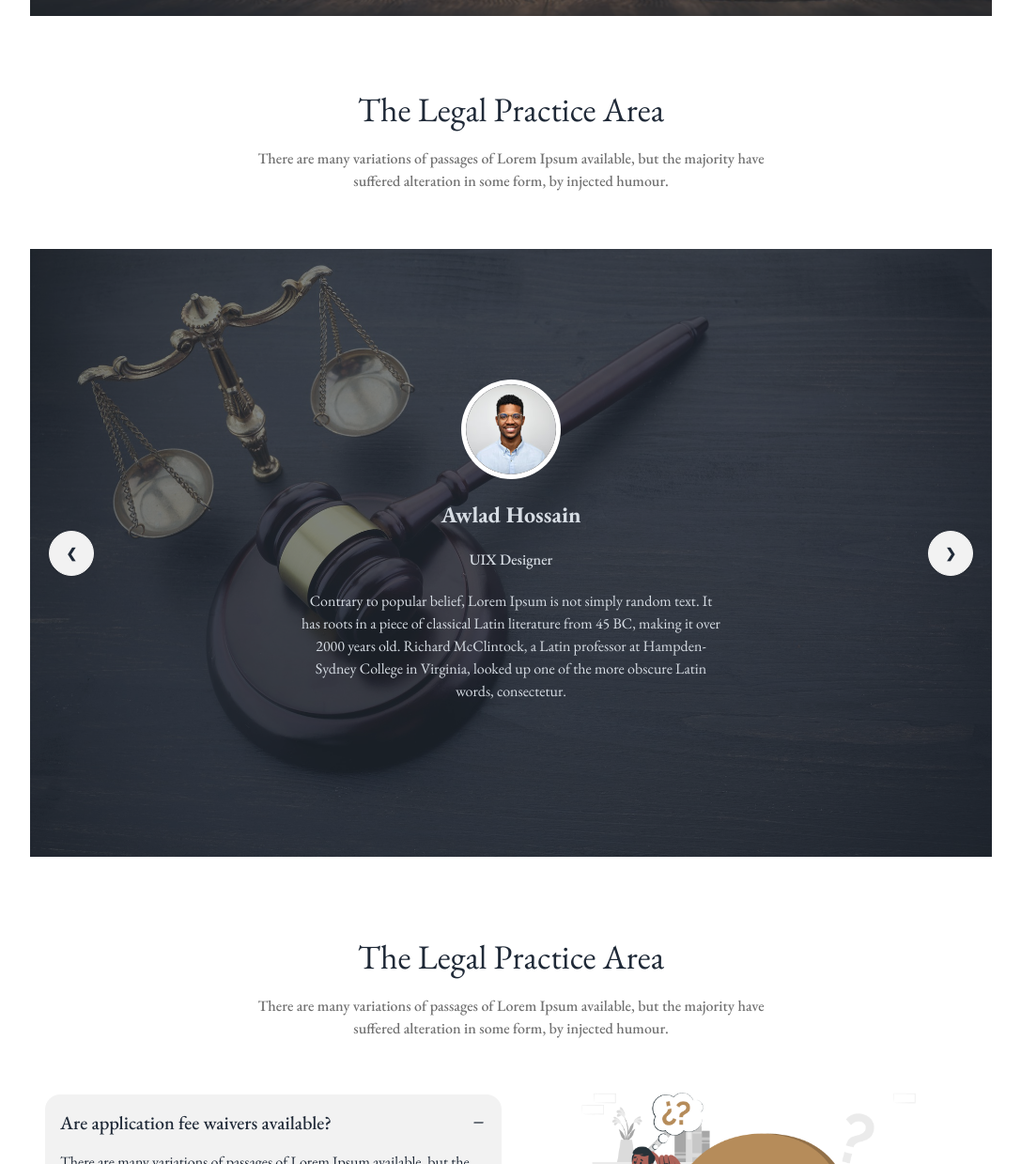
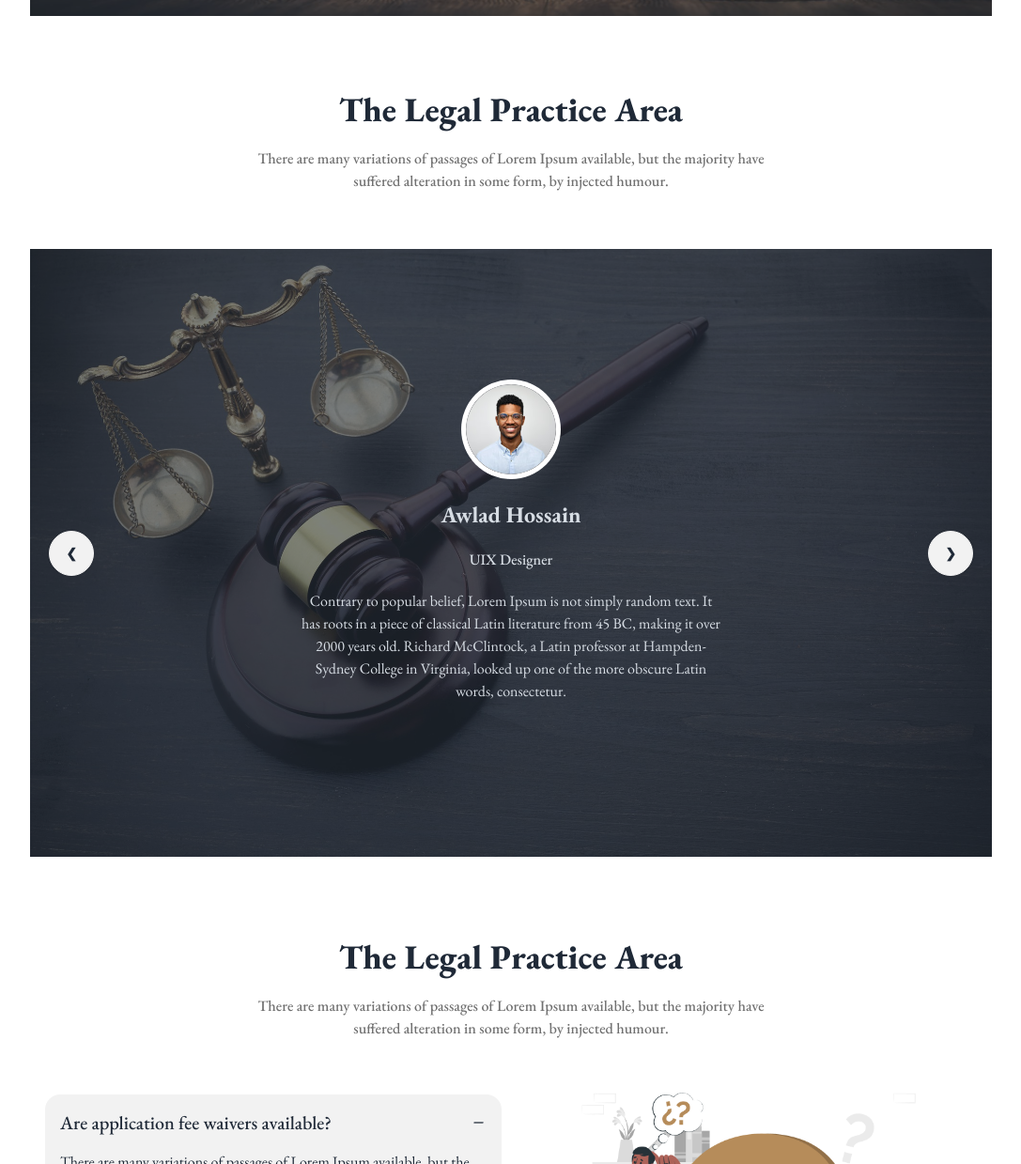
Before and after one commit to TarekScript/legal-soluation-daisyUI, a plain HTML site: page index.html in a window 1280 px wide. Shown: the part 435-1674 px from the top of the page at 94% size, without its empty margins (96-1183 px from the left). Drawn offline with nearby package versions, Linux system fonts and the light colour scheme.

Commit message:
some bug fixed

```diff
--- a/index.html
+++ b/index.html
@@ -117,7 +117,7 @@
     <main class="md:mx-16 lg:mx-32">
         <!-- The Legal Practice Area section  -->
         <section class="my-5 md:my-16 lg:my-20">
-            <h1 class="text-4xl text-center font-Garamond font-etrabold">The Legal Practice Area</h1>
+            <h1 class="text-4xl text-center font-Garamond font-extrabold">The Legal Practice Area</h1>
             <p class="my-5 text-center font-medium text-[#707070]">There are many variations of passages of Lorem Ipsum
                 available, but the
                 majority have <br>
@@ -212,7 +212,7 @@
 
         <!-- Frequently Asked Any Questions section -->
         <section>
-            <h1 class="text-4xl text-center font-Garamond font-etrabold">The Legal Practice Area</h1>
+            <h1 class="text-4xl text-center font-Garamond font-extrabold">The Legal Practice Area</h1>
             <p class="my-5 text-center font-medium text-[#707070]">There are many variations of passages of Lorem Ipsum
                 available, but the
                 majority have <br>
```
